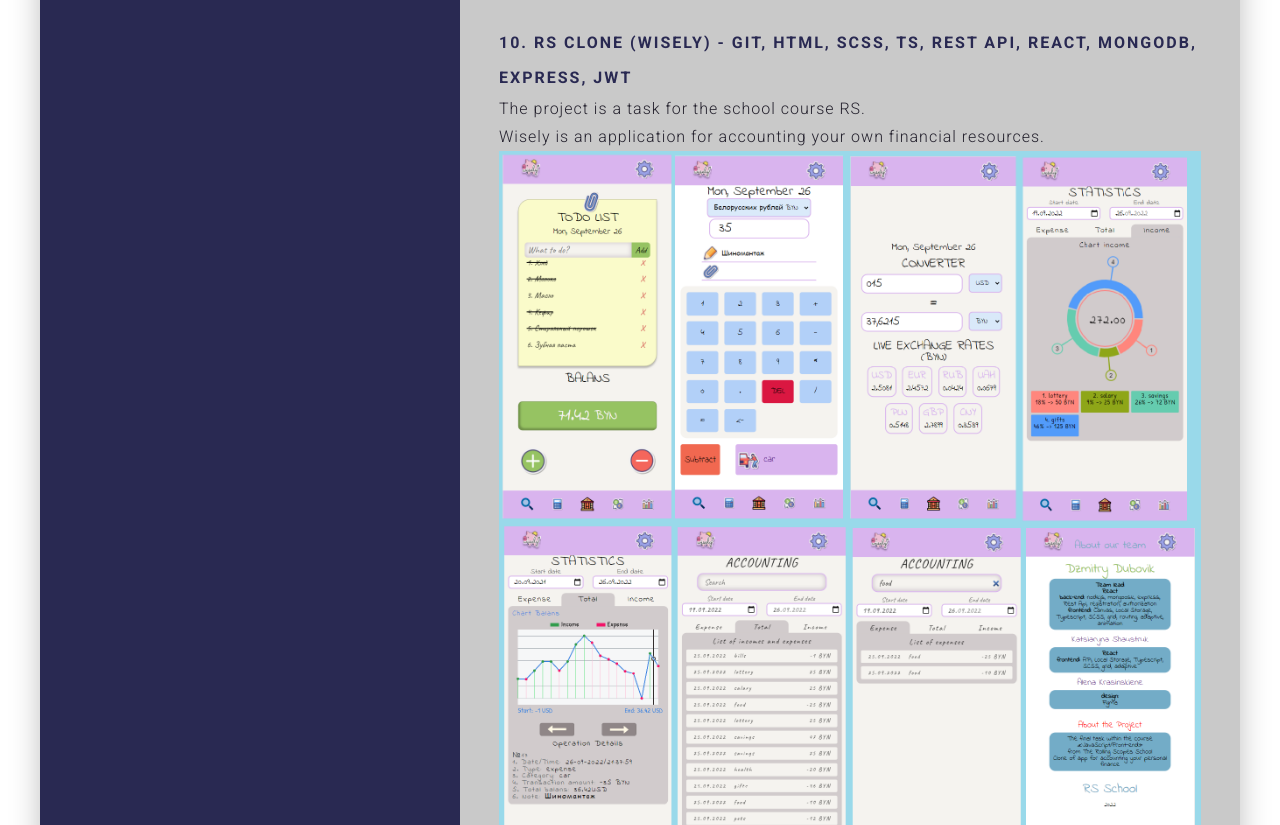
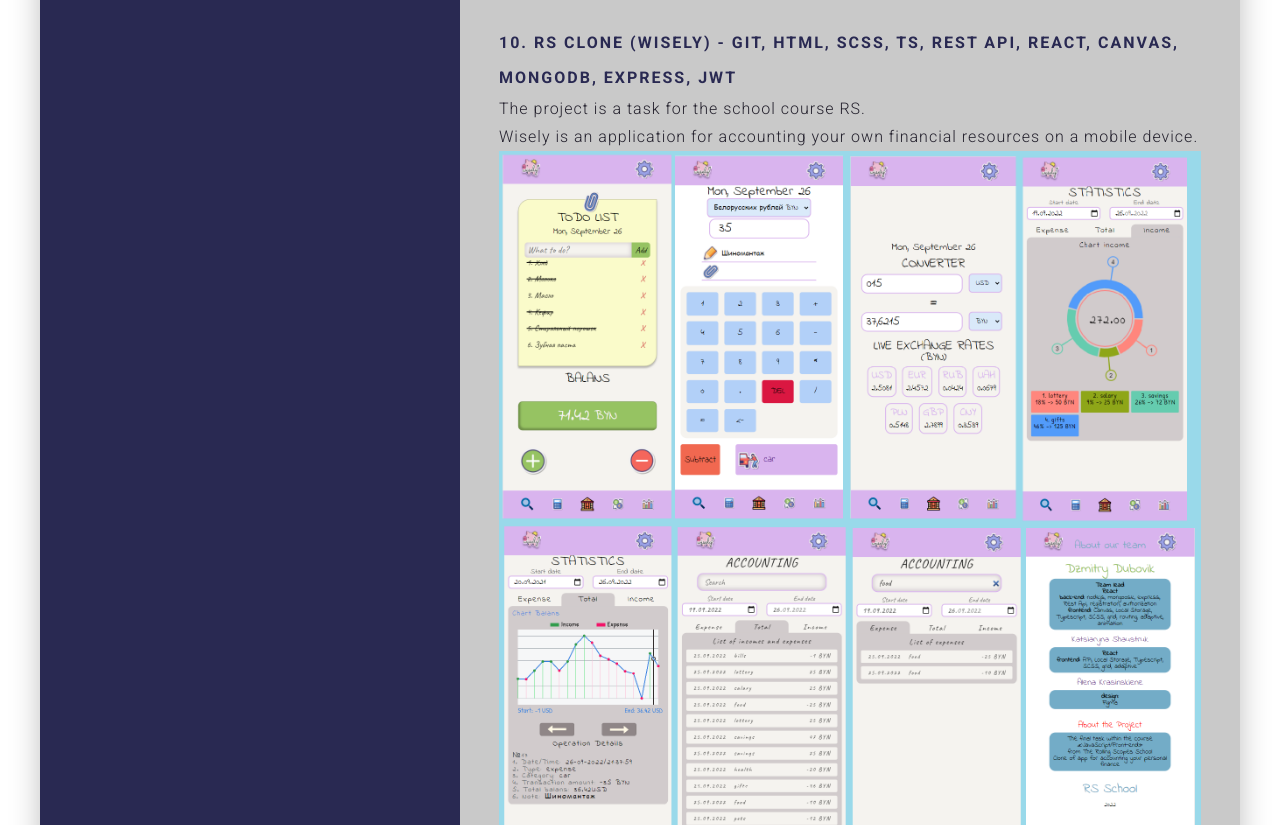
Before and after one commit to du-dim/rsschool-cv, a plain HTML site: page index.html in a window 1280 px wide. Shown: the part 7461-8286 px from the top of the page. Drawn offline with nearby package versions, Linux system fonts and the light colour scheme; a script that the page names is missing; a web font is replaced by a local one.

Commit message:
add canvas

```diff
--- a/index.html
+++ b/index.html
@@ -283,8 +283,8 @@ function codeFilter() {
                     </div>
                     <br>
                     <div class="projects_card">
-                        <h3>10. RS Clone (Wisely) - Git, HTML, SCSS, TS, REST API, React, MongoDB, Express, JWT</h3>
-                        <span>The project is a task for the school course RS.<br>Wisely is an application for accounting your own financial resources.</span>
+                        <h3>10. RS Clone (Wisely) - Git, HTML, SCSS, TS, REST API, React, Canvas, MongoDB, Express, JWT</h3>
+                        <span>The project is a task for the school course RS.<br>Wisely is an application for accounting your own financial resources on a mobile device.</span>
                         <a href="https://wisely-kad.netlify.app/" target="_blank">
                             <img src="images/Wisely.png" alt="prnt-scrn">
                         </a>
```
